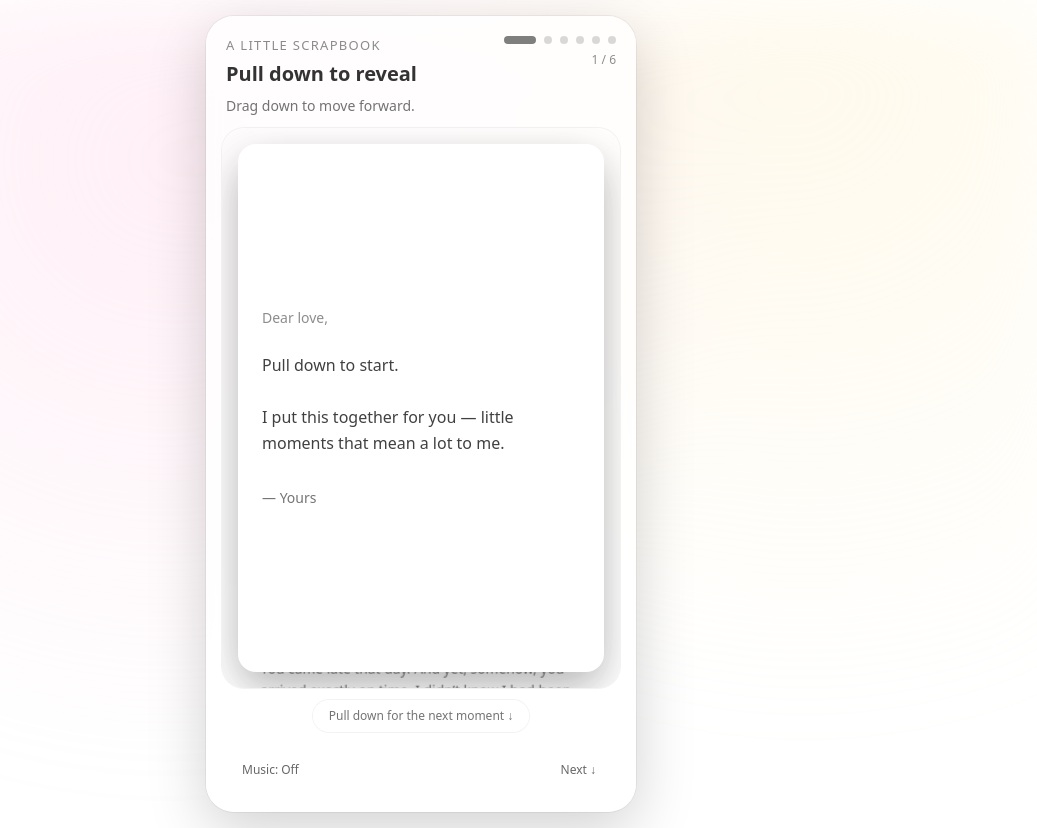
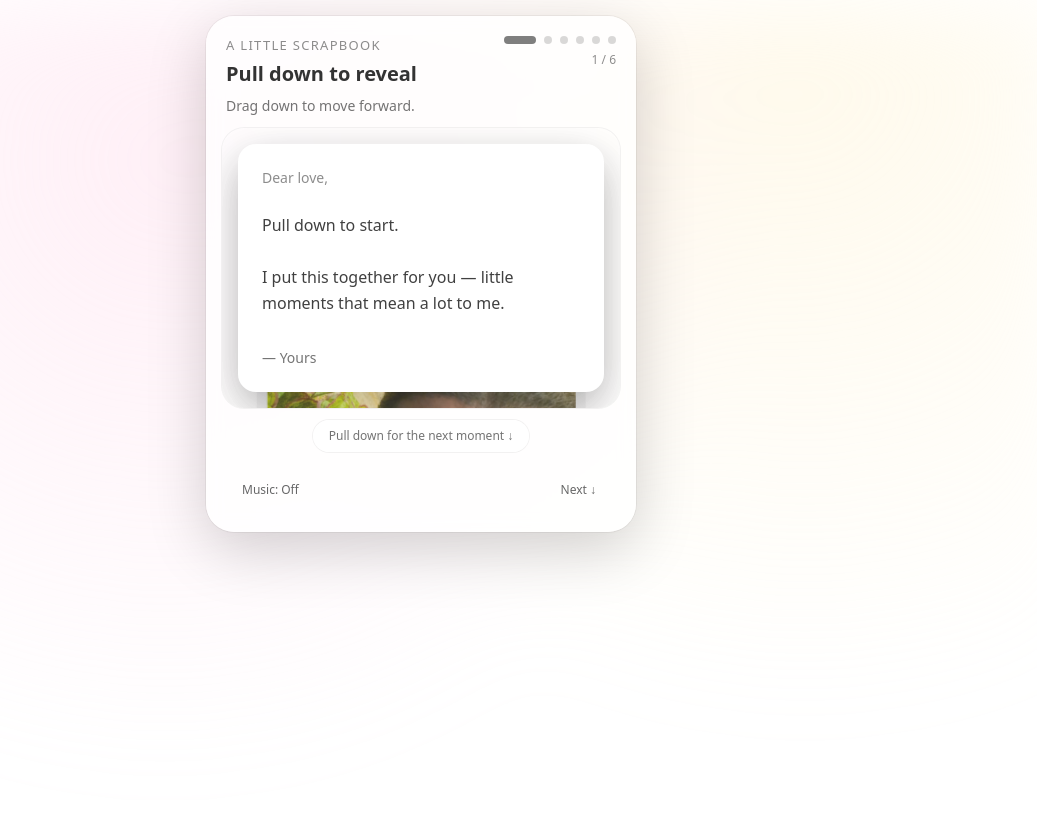
Before and after one commit to JustTryingToDoBetter/love-card, a Next.js app: page / in a window 1280 px wide. Shown: the whole page, without its empty margins (219-1256 px from the left). After the commit the page ends 800 px from the top, so only its background shows below. Built offline with nearby package versions, Linux system fonts and the light colour scheme.

Commit message:
feat: enhance audio handling and improve drag functionality in InteractiveLoveCard

```diff
--- a/components/InteractiveLoveCard.tsx
+++ b/components/InteractiveLoveCard.tsx
@@ -15,35 +15,49 @@ import { MOMENTS, type Moment } from "@/lib/moments";
 import ProgressDots from "@/components/ProgressDots";
 import { makeAudio } from "@/lib/sound";
 import TypewriterText from "@/components/TypewriterText";
+
+/** util: clamp a number into [min, max] */
 const clamp = (v: number, min: number, max: number) => Math.max(min, Math.min(max, v));
 
 export default function InteractiveLoveCard() {
+  // =========================
+  // State
+  // =========================
   const [active, setActive] = React.useState(0);
   const [musicOn, setMusicOn] = React.useState(false);
 
+  // =========================
+  // Audio refs (SFX + BGM)
+  // =========================
   const sfxSnap = React.useRef<HTMLAudioElement | null>(null);
   const sfxRustle = React.useRef<HTMLAudioElement | null>(null);
   const bgm = React.useRef<HTMLAudioElement | null>(null);
 
   React.useEffect(() => {
+    // SFX
     sfxSnap.current = makeAudio("/audio/snap.mp3", 0.6);
     sfxRustle.current = makeAudio("/audio/rustle.mp3", 0.35);
 
+    // Background music (loop)
     bgm.current = makeAudio("/audio/bg.mp3", 0.22);
     bgm.current.loop = true;
 
+    // Cleanup: stop bgm on unmount
     return () => {
       bgm.current?.pause();
     };
   }, []);
 
+  // =========================
+  // Drag + motion values
+  // =========================
   const y = useMotionValue(0);
   const maxIndex = MOMENTS.length - 1;
 
   const DRAG_THRESHOLD = 140;
   const MAX_DRAG = 220;
 
-  // Compute motion styles ONCE here (correct scope)
+  // Motion styling derived from drag amount
   const rotate = useTransform(y, [0, MAX_DRAG], [0, 0.8]);
   const shadow = useTransform(
     y,
@@ -51,6 +65,9 @@ export default function InteractiveLoveCard() {
     ["0 16px 45px rgba(0,0,0,0.18)", "0 26px 70px rgba(0,0,0,0.22)"]
   );
 
+  // =========================
+  // Helpers
+  // =========================
   const playAudio = React.useCallback((audioRef: React.RefObject<HTMLAudioElement | null>) => {
     const audio = audioRef.current;
     if (!audio) return;
@@ -62,6 +79,7 @@ export default function InteractiveLoveCard() {
     const audio = bgm.current;
     if (!audio) return;
 
+    // If currently off -> try to start (user gesture safe)
     if (!musicOn) {
       void audio
         .play()
@@ -70,6 +88,7 @@ export default function InteractiveLoveCard() {
       return;
     }
 
+    // If currently on -> pause
     audio.pause();
     setMusicOn(false);
   }, [musicOn]);
@@ -78,6 +97,7 @@ export default function InteractiveLoveCard() {
     setActive((i) => {
       const nextIndex = Math.min(i + 1, maxIndex);
       if (nextIndex !== i) {
+        // paper feel + snap confirm
         playAudio(sfxRustle);
         window.setTimeout(() => playAudio(sfxSnap), 120);
       }
@@ -85,7 +105,7 @@ export default function InteractiveLoveCard() {
     });
   }, [maxIndex, playAudio]);
 
-  // Reset drag position when moment changes + preload next image
+  // Reset drag position when the moment changes + preload next image
   React.useEffect(() => {
     y.set(0);
 
@@ -96,6 +116,9 @@ export default function InteractiveLoveCard() {
     }
   }, [active, y]);
 
+  // =========================
+  // Drag handlers
+  // =========================
   const onDrag = (_: MouseEvent | TouchEvent | PointerEvent, info: PanInfo) => {
     const next = clamp(info.offset.y, 0, MAX_DRAG);
     y.set(next);
@@ -115,7 +138,7 @@ export default function InteractiveLoveCard() {
     animate(y, 0, { type: "spring", stiffness: 320, damping: 26 });
   };
 
-  // keyboard forward only
+  // Keyboard: forward only
   React.useEffect(() => {
     const handler = (e: KeyboardEvent) => {
       if (e.key === "ArrowDown") goNext();
@@ -124,13 +147,18 @@ export default function InteractiveLoveCard() {
     return () => window.removeEventListener("keydown", handler);
   }, [goNext]);
 
+  // =========================
+  // Derived data
+  // =========================
   const activeMoment = MOMENTS[active];
   const nextMoment = MOMENTS[Math.min(active + 1, maxIndex)];
 
   return (
     <div className="w-full">
       <div className="relative mx-auto rounded-[28px] bg-white/80 shadow-[0_18px_60px_rgba(0,0,0,0.18)] ring-1 ring-black/5 backdrop-blur">
-        {/* Header */}
+        {/* =========================
+            Header
+           ========================= */}
         <div className="px-5 pt-5 pb-3">
           <div className="flex items-start justify-between gap-4">
             <div>
@@ -150,15 +178,16 @@ export default function InteractiveLoveCard() {
           </div>
         </div>
 
-        {/* Viewport */}
+        {/* =========================
+            Viewport
+            NOTE: No fixed height anymore.
+            The viewport grows with content (no inner scroll).
+           ========================= */}
         <div className="px-4 pb-5">
-          <div
-            className="relative overflow-hidden rounded-[22px] px-4 pt-4 pb-16 ring-1 ring-black/5"
-            style={{ height: "min(70svh, 640px)" }}
-          >
+          <div className="relative overflow-hidden rounded-[22px] px-4 pt-4 pb-4 ring-1 ring-black/5">
             {/* Next (peek underneath) */}
             {active < maxIndex && (
-              <div className="pointer-events-none absolute inset-x-4 top-4 bottom-4 opacity-85">
+              <div className="pointer-events-none absolute inset-4 opacity-85">
                 <PanelStatic moment={nextMoment} scale={0.985} />
               </div>
             )}
@@ -167,7 +196,7 @@ export default function InteractiveLoveCard() {
             <AnimatePresence mode="popLayout">
               <motion.div
                 key={activeMoment.id}
-                className="absolute inset-x-4 top-4 bottom-4 cursor-grab active:cursor-grabbing"
+                className="relative z-10 cursor-grab active:cursor-grabbing"
                 style={{ y }}
                 drag="y"
                 dragDirectionLock
@@ -183,19 +212,18 @@ export default function InteractiveLoveCard() {
                 <PanelInteractive moment={activeMoment} rotate={rotate} shadow={shadow} />
               </motion.div>
             </AnimatePresence>
-
-
-
           </div>
 
+          {/* Hint pill (outside viewport so it never clips content) */}
           <div className="mt-3 flex items-center justify-center">
             <div className="rounded-full bg-white/70 px-4 py-2 text-xs text-black/55 ring-1 ring-black/5">
               {active < maxIndex ? "Pull down for the next moment ↓" : "End ✨"}
             </div>
           </div>
 
-
-          {/* Controls (minimal) */}
+          {/* =========================
+              Controls (minimal)
+             ========================= */}
           <div className="mt-4 flex items-center justify-between px-1">
             <button
               type="button"
@@ -217,12 +245,19 @@ export default function InteractiveLoveCard() {
         </div>
       </div>
 
-      {/* Soft glow */}
+      {/* =========================
+          Soft background glow
+         ========================= */}
       <div className="pointer-events-none absolute inset-0 -z-10 bg-[radial-gradient(circle_at_30%_20%,rgba(255,210,230,0.35),transparent_55%),radial-gradient(circle_at_80%_10%,rgba(255,240,200,0.35),transparent_50%)] blur-2xl" />
     </div>
   );
 }
 
+/* =====================================================================================
+   PanelStatic
+   - Used for the “next” panel underneath (peek preview)
+   - Pointer-events disabled by parent so it never captures input
+===================================================================================== */
 function PanelStatic({ moment, scale }: { moment: Moment; scale: number }) {
   const kind = moment.kind ?? "photo";
   const isTextPage = kind === "cover" || kind === "letter";
@@ -262,6 +297,11 @@ function PanelStatic({ moment, scale }: { moment: Moment; scale: number }) {
   );
 }
 
+/* =====================================================================================
+   PanelInteractive
+   - Foreground draggable panel
+   - NO inner scroll: story area expands naturally
+===================================================================================== */
 function PanelInteractive({
   moment,
   rotate,
@@ -276,19 +316,23 @@ function PanelInteractive({
 
   return (
     <motion.div
-      className="h-full rounded-[18px] bg-white ring-1 ring-black/5"
+      className="rounded-[18px] bg-white ring-1 ring-black/5"
       style={{ rotate, boxShadow: shadow }}
     >
       {isTextPage ? (
-        <div className="flex h-full flex-col justify-center p-6">
+        <div className="flex flex-col justify-center p-6">
           <div className="text-sm text-black/45">Dear love,</div>
+
+          {/* Text pages: simple expanding content */}
           <div className="mt-6 whitespace-pre-line text-base leading-relaxed text-black/75">
             {moment.story}
           </div>
+
           <div className="mt-8 text-sm text-black/55">— Yours</div>
         </div>
       ) : (
-        <div className="flex h-full flex-col">
+        <div className="flex flex-col">
+          {/* Photo area */}
           <div className="p-4">
             <div className="relative aspect-[4/5] w-full overflow-hidden rounded-[16px] bg-black/5">
               <div
@@ -298,9 +342,11 @@ function PanelInteractive({
             </div>
           </div>
 
+          {/* Caption/story area (NO scroll; it expands) */}
           <div className="px-5 pb-5 pt-2">
             <div className="text-xs uppercase tracking-widest text-black/45">{moment.dateLabel}</div>
             <div className="mt-1 text-lg font-semibold text-black/85">{moment.title}</div>
+
             <div className="mt-3 text-sm leading-relaxed text-black/65">
               <TypewriterText
                 text={moment.story}
@@ -308,14 +354,13 @@ function PanelInteractive({
                 cursorClassName="ml-0.5 text-black/50"
                 typingSpeedMs={18}
                 blinkIntervalMs={450}
-              soundEnabled={true}
+                soundEnabled
                 typingSoundSrc="/audio/rustle.mp3"
                 typingSoundVolume={0.08}
                 typingSoundThrottleMs={45}
-              start={true}
+                start
               />
             </div>
-
           </div>
         </div>
       )}
```
Lines whose indentation alone changed are shown as unchanged.
